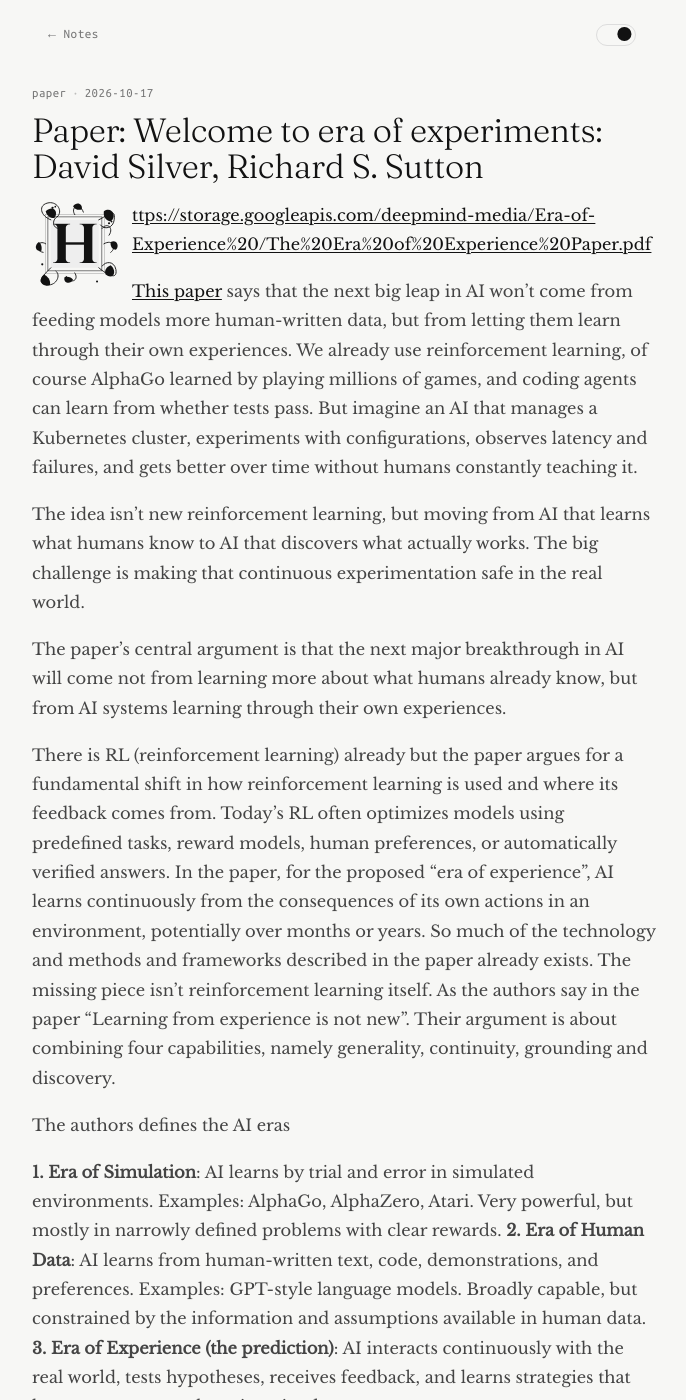
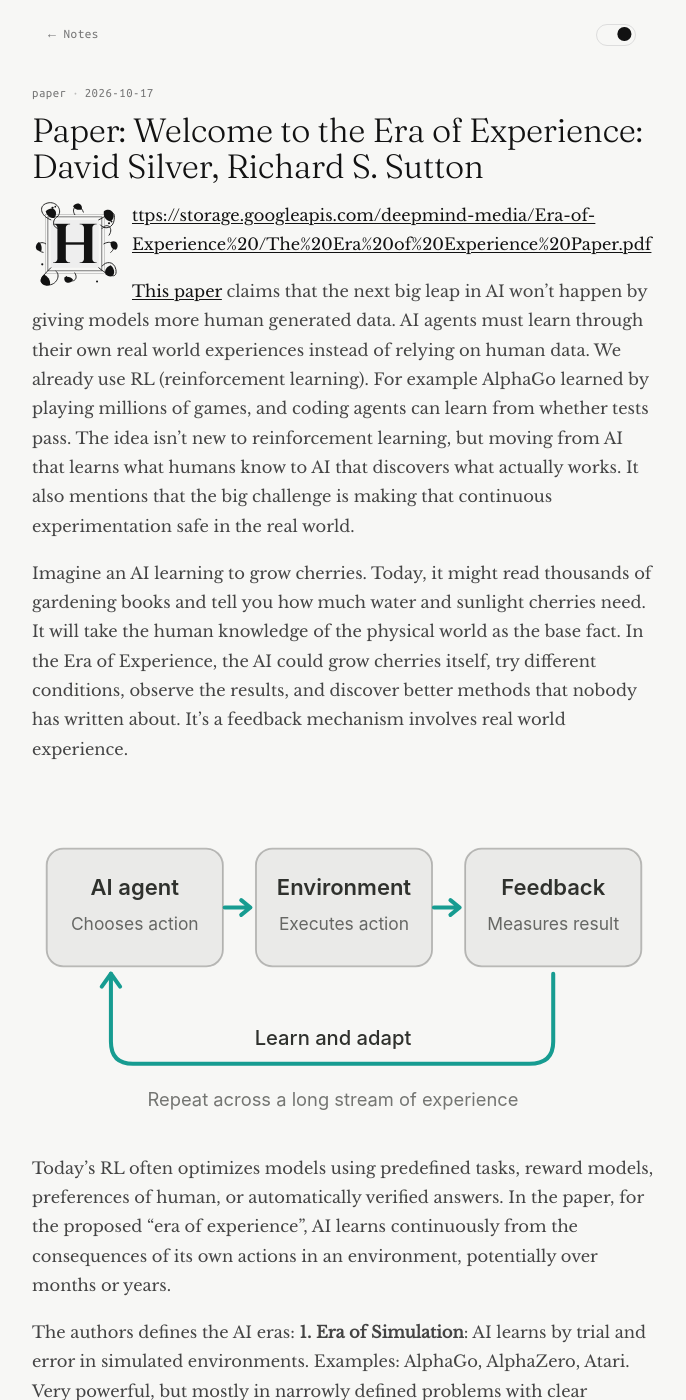
Before and after one commit to hasantayyar/hasantayyar.net, a Jekyll site: the page built from _posts/2026-10-17-paper-era-of-experience.md, in a window 1280 px wide and 1400 px high. Shown: the whole window, without its empty margins (296-982 px from the left). Built offline with Jekyll 4.4.1, drawn with Linux system fonts in a browser that asks for light colours; some of the changed text lies outside the part shown.

Commit message:
Update 2026-10-17-paper-era-of-experience.md

```diff
--- a/_posts/2026-10-17-paper-era-of-experience.md
+++ b/_posts/2026-10-17-paper-era-of-experience.md
@@ -1,38 +1,26 @@
 ---
 layout: post
-title:  'Paper: Welcome to era of experiments: David Silver, Richard S. Sutton'
+title:  'Paper: Welcome to the Era of Experience: David Silver, Richard S. Sutton'
 date:   2026-10-17 10:00:00
 categories: [paper]
 ---
 <a href="https://web.archive.org/web/20261007175907/https://storage.googleapis.com/deepmind-media/Era-of-Experience%20/The%20Era%20of%20Experience%20Paper.pdf">https://storage.googleapis.com/deepmind-media/Era-of-Experience%20/The%20Era%20of%20Experience%20Paper.pdf</a>
 
-[This paper](https://web.archive.org/web/20261007175907/https://storage.googleapis.com/deepmind-media/Era-of-Experience%20/The%20Era%20of%20Experience%20Paper.pdf) says that the next big leap in AI won’t come from feeding models more human-written data,
-but from letting them learn through their own experiences.
-We already use reinforcement learning, of course AlphaGo learned by playing millions of games,
-and coding agents can learn from whether tests pass. But imagine an AI that manages a Kubernetes cluster,
-experiments with configurations, observes latency and failures,
-and gets better over time without humans constantly teaching it.
+[This paper](https://web.archive.org/web/20261007175907/https://storage.googleapis.com/deepmind-media/Era-of-Experience%20/The%20Era%20of%20Experience%20Paper.pdf) claims that the next big leap in AI won't happen by giving models more human generated data. AI agents must learn through their own real world experiences instead of relying on human data. We already use RL (reinforcement learning). For example AlphaGo learned by playing millions of games, and coding agents can learn from whether tests pass. The idea isn’t new to reinforcement learning,  but moving from AI that learns what humans know to AI that discovers what actually works. It also mentions that the big challenge is making that continuous experimentation safe in the real world.
 
-The idea isn’t new reinforcement learning,
-but moving from AI that learns what humans know to AI that discovers what actually works.
-The big challenge is making that continuous experimentation safe in the real world.
+Imagine an AI learning to grow cherries. Today, it might read thousands of gardening books and tell you how much water and sunlight cherries need. It will take the human knowledge of the physical world as the base fact. In the Era of Experience, the AI could grow cherries itself, try different conditions, observe the results, and discover better methods that nobody has written about. It's a feedback mechanism involves real world experience.
 
+<img width="1471" height="818" alt="image" src="/assets/post-october/era-of-experience2.svg" alt="" />
 
-The paper's central argument is that the next major breakthrough in AI
-will come not from learning more about what humans already know,
-but from AI systems learning through their own experiences.
+Today's RL often optimizes models using predefined tasks, reward models, preferences of human, or automatically verified answers. In the paper, for the proposed “era of experience”, AI learns continuously from the consequences of its own actions in an environment, potentially over months or years.
 
-There is RL (reinforcement learning) already but the paper argues for a fundamental shift in how reinforcement learning is used and where its feedback comes from. Today's RL often optimizes models using predefined tasks, reward models, human preferences, or automatically verified answers. In the paper, for the proposed “era of experience”, AI learns continuously from the consequences of its own actions in an environment, potentially over months or years. So much of the technology and methods and frameworks described in the paper already exists. The missing piece isn't reinforcement learning itself. As the authors say in the paper “Learning from experience is not new”.  Their argument is about combining four capabilities, namely generality,  continuity, grounding and discovery.
-
-The authors defines the AI eras
-
+The authors defines the AI eras:
 **1. Era of Simulation**: AI learns by trial and error in simulated environments. Examples: AlphaGo, AlphaZero, Atari. Very powerful, but mostly in narrowly defined problems with clear rewards.
 **2. Era of Human Data**: AI learns from human-written text, code, demonstrations, and preferences. Examples: GPT-style language models. Broadly capable, but constrained by the information and assumptions available in human data.
-**3. Era of Experience (the prediction)**: AI interacts continuously with the real world, tests hypotheses, receives feedback, and learns strategies that humans may never have imagined.
+**3. Era of Experience (their prediction)**: AI interacts continuously with the real world, tests hypotheses, receives feedback, and learns strategies that humans may never have imagined.
 
 A sketch chronology of dominant AI paradigms. The y-axis suggests the proportion of the field’s total effort and computation that is focused on RL.:
-
-<img width="1471" height="818" alt="image" src="/assets/post-october/era-of-experiments.png" alt="A sketch chronology of dominant AI paradigms. The y-axis suggests the proportion of the field’s total effort and computation that is focused on RL." />
+<img width="1471" height="818" alt="image" src="/assets/post-october/era-of-experiance.png" alt="A sketch chronology of dominant AI paradigms. The y-axis suggests the proportion of the field’s total effort and computation that is focused on RL." />
 
 In the era of experience (direct quote from the paper)
 > - Agents will inhabit streams of experience, rather than short snippets of interaction.
@@ -46,5 +34,3 @@ To achieve this era the agents must interact with the physical world (direct quo
 I saw this paper from a Youtube video by WelchLabs. There in the video, an interesting queston was asked as a thought experiment. Actually the experiment also coming from the paper itself.
 
 > This is my favorite LLM thought experiment. If you trained an LLM using a really old cutoff date for your training data, like 1000 AD, what would happen? If you asked your 1000 AD cutoff model what made metal shiny, it would probably reason in theistic terms (answer: The LORD made that way). If you went further back to some of humanity's oldest texts, it would probably answer in terms of animism (answer: animal spirits inside metal). If your cutoff was around 1700, this LLM would likely explain metal shyness using Newtonian physics (answer: light reflecting on smooth surface), and a more modern model would answer in terms of quantum physics (answer: free electrons absorbing and re-emiting photons).
-
-Imagine an AI learning to grow tomatoes. Today, it might read thousands of gardening books and tell you how much water and sunlight tomatoes need. But what if those books were wrong? In the Era of Experience, the AI could grow tomatoes itself, try different conditions, observe the results, and discover better methods that nobody has written about.
```
